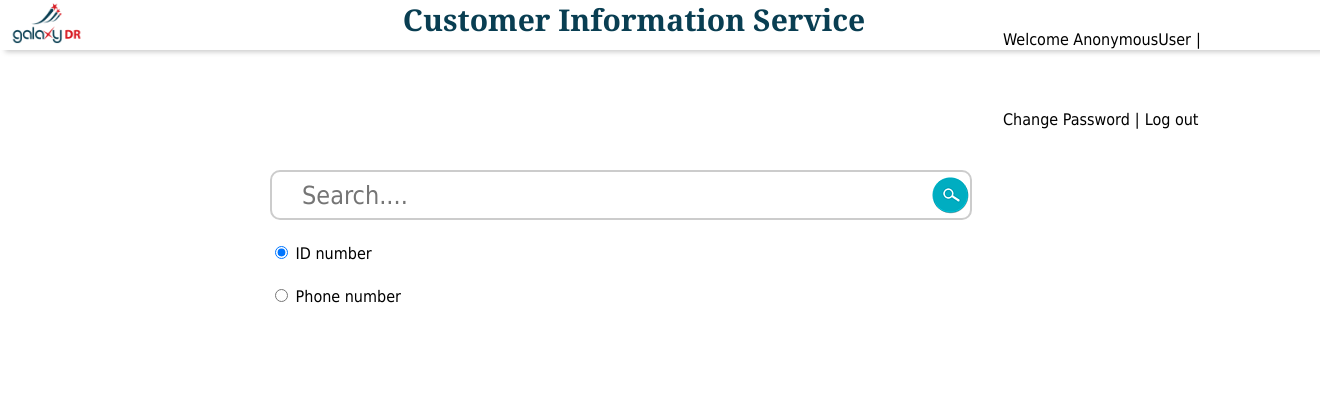
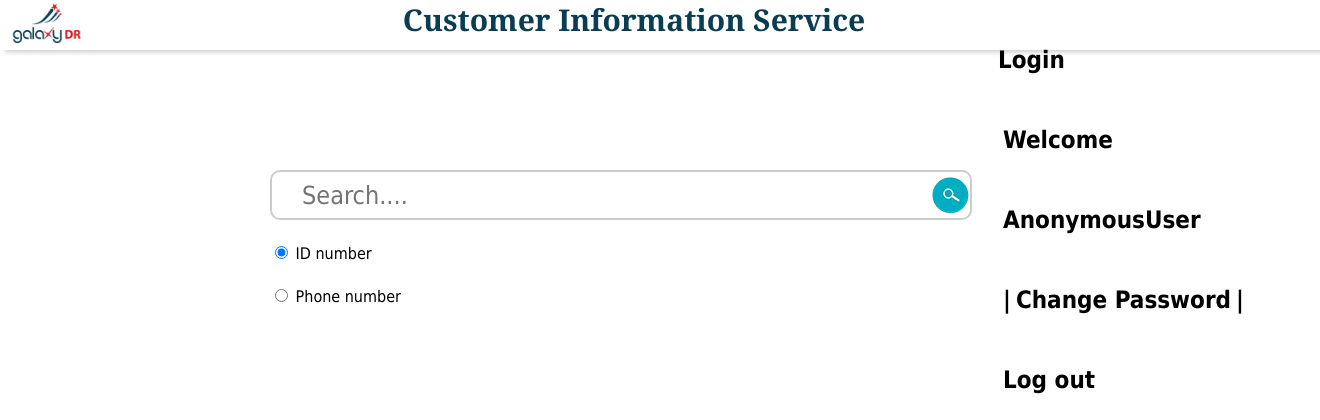
Before and after one commit to hmn-csa/Skiptracing, a Django app: template website/templates/pages/search.html in a window 1320 px wide. Shown: the top 420 px of the page. Run offline with Django 3.2, Linux system fonts and the light colour scheme; the template is opened without the code that fills it, so the values that code supplies are empty; some libraries are stand-ins or nearby versions.

Commit message:
Update base_all.html

```diff
--- a/website/templates/pages/base_all.html
+++ b/website/templates/pages/base_all.html
@@ -21,6 +21,7 @@
             <div class ="right">
                 <div class = "title">Customer Information Service </div>
                 <div class = "user">
+			<h2> Login </>
                     <ul>
                         <li style="display:inline">Welcome {{user}}</li>
                         <li>|</li>
```
